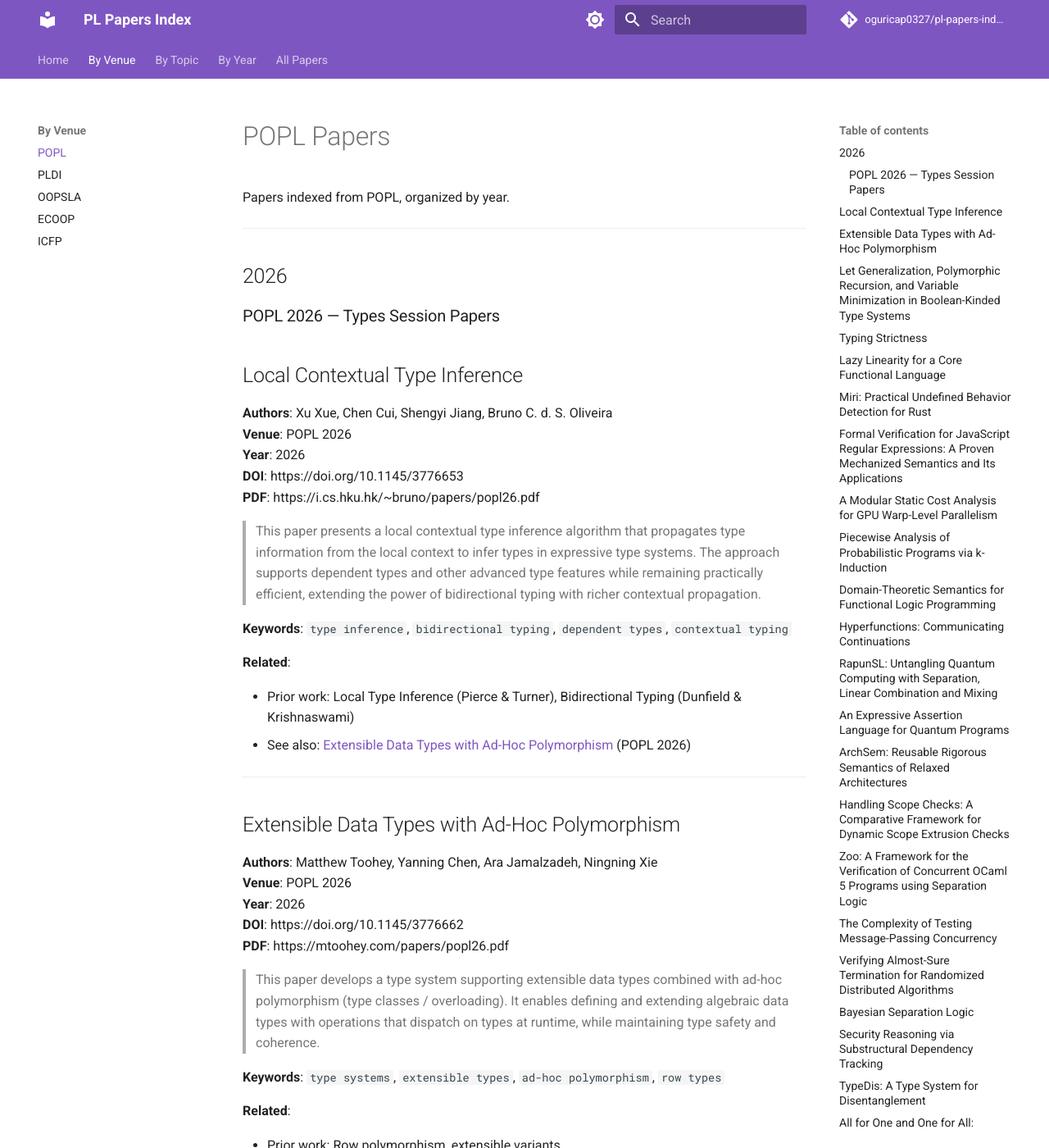
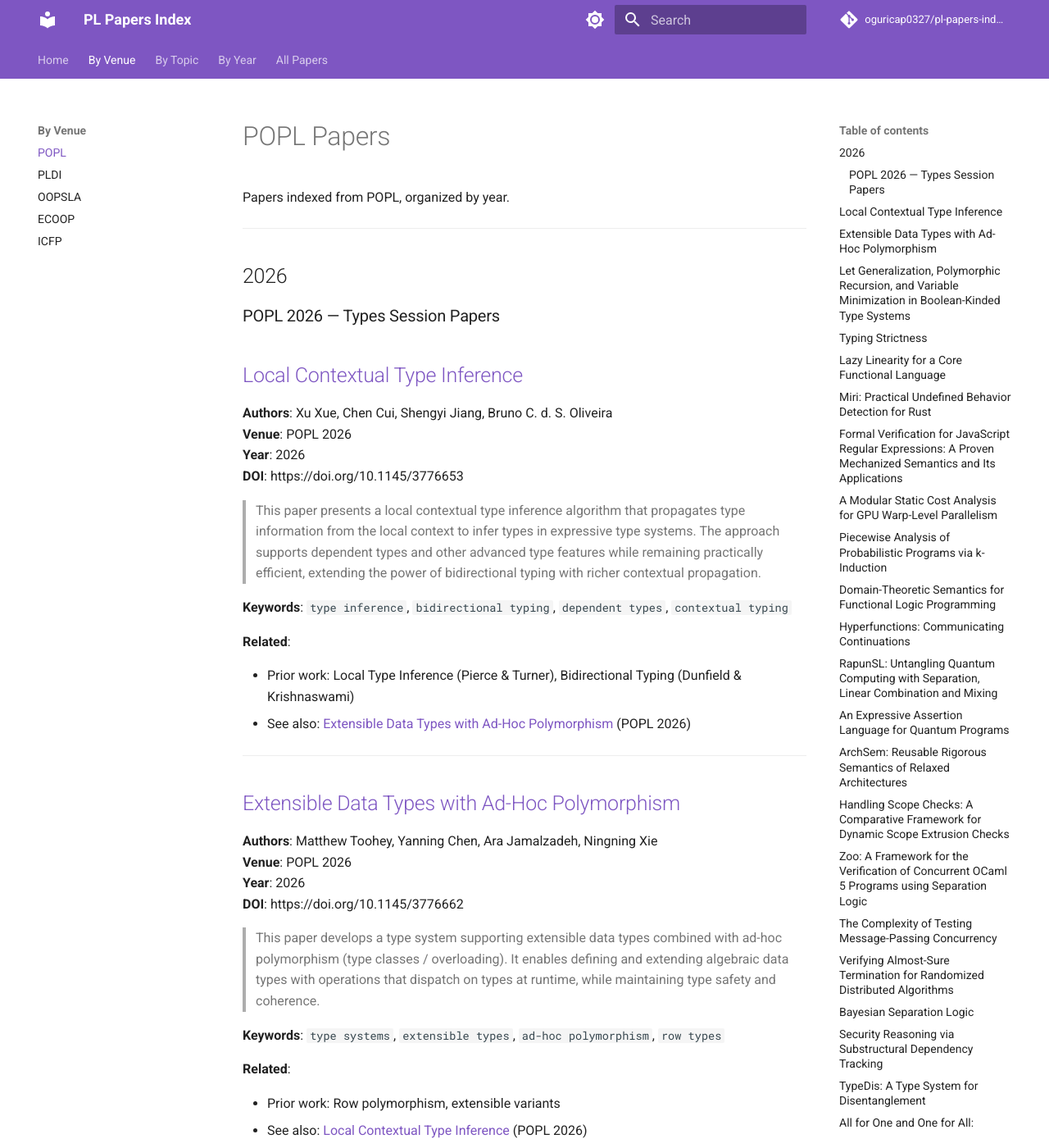
Before and after one commit to oguricap0327/pl-papers-index, an MkDocs documentation site: the page built from docs/venues/popl.md, in a window 1280 px wide and 1400 px high. Shown: the whole window at 82% size. Built offline with MkDocs 1.6.1 and Material for MkDocs 9.7.7, drawn with Linux system fonts in a browser that asks for light colours; comment, search, counter and statistics services are not loaded; some of the changed text lies outside the part shown.

Commit message:
Make paper titles clickable PDF links
Per Ziyang's feedback: the main goal is to let users click directly
to access the paper. Each paper title heading (## Title) is now a
direct hyperlink to the PDF when available.

- Removed redundant **PDF**: lines (URL now in the title link)
- Papers without PDF remain as plain headings
- Applied to all venues (POPL, ICFP, PLDI, ECOOP, OOPSLA) and topic files

```diff
--- a/docs/venues/popl.md
+++ b/docs/venues/popl.md
@@ -8,13 +8,12 @@ Papers indexed from POPL, organized by year.
 
 ### POPL 2026 — Types Session Papers
 
-## Local Contextual Type Inference
+## [Local Contextual Type Inference](https://i.cs.hku.hk/~bruno/papers/popl26.pdf)
 
 **Authors**: Xu Xue, Chen Cui, Shengyi Jiang, Bruno C. d. S. Oliveira
 **Venue**: POPL 2026
 **Year**: 2026
 **DOI**: https://doi.org/10.1145/3776653
-**PDF**: https://i.cs.hku.hk/~bruno/papers/popl26.pdf
 
 > This paper presents a local contextual type inference algorithm that propagates type information from the local context to infer types in expressive type systems. The approach supports dependent types and other advanced type features while remaining practically efficient, extending the power of bidirectional typing with richer contextual propagation.
 
@@ -27,13 +26,12 @@ Papers indexed from POPL, organized by year.
 
 ---
 
-## Extensible Data Types with Ad-Hoc Polymorphism
+## [Extensible Data Types with Ad-Hoc Polymorphism](https://mtoohey.com/papers/popl26.pdf)
 
 **Authors**: Matthew Toohey, Yanning Chen, Ara Jamalzadeh, Ningning Xie
 **Venue**: POPL 2026
 **Year**: 2026
 **DOI**: https://doi.org/10.1145/3776662
-**PDF**: https://mtoohey.com/papers/popl26.pdf
 
 > This paper develops a type system supporting extensible data types combined with ad-hoc polymorphism (type classes / overloading). It enables defining and extending algebraic data types with operations that dispatch on types at runtime, while maintaining type safety and coherence.
 
@@ -82,13 +80,12 @@ Papers indexed from POPL, organized by year.
 
 ---
 
-## Lazy Linearity for a Core Functional Language
+## [Lazy Linearity for a Core Functional Language](https://arxiv.org/pdf/2511.10361)
 
 **Authors**: Rodrigo Mesquita, Bernardo Toninho
 **Venue**: POPL 2026
 **Year**: 2026
 **DOI**: https://doi.org/10.1145/3776711
-**PDF**: https://arxiv.org/pdf/2511.10361
 
 > This paper develops a linear type system for a lazy core functional language, reconciling linear types with lazy evaluation. The key contribution is a novel treatment of thunks and sharing that is compatible with linearity constraints, enabling safe resource-bounded programming under lazy semantics.
 
@@ -101,13 +98,12 @@ Papers indexed from POPL, organized by year.
 
 ---
 
-## Miri: Practical Undefined Behavior Detection for Rust
+## [Miri: Practical Undefined Behavior Detection for Rust](https://research.ralfj.de/papers/2026-popl-miri.pdf)
 
 **Authors**: Ralf Jung, Benjamin Kimock, Christian Poveda, Eduardo Sánchez Muñoz, Oli Scherer, Qian (Andy) Wang
 **Venue**: POPL 2026
 **Year**: 2026
 **DOI**: https://doi.org/10.1145/3776690
-**PDF**: https://research.ralfj.de/papers/2026-popl-miri.pdf
 
 > Miri is an interpreter for Rust's MIR (Mid-level Intermediate Representation) that detects undefined behavior at runtime. This paper formalizes the operational semantics used by Miri and demonstrates how it catches violations of Rust's memory model, including data races and misuse of raw pointers.
 
@@ -119,13 +115,12 @@ Papers indexed from POPL, organized by year.
 
 ---
 
-## Formal Verification for JavaScript Regular Expressions: A Proven Mechanized Semantics and Its Applications
+## [Formal Verification for JavaScript Regular Expressions: A Proven Mechanized Semantics and Its Applications](https://arxiv.org/pdf/2507.13091)
 
 **Authors**: Aurèle Barrière, Victor Deng, Clément Pit-Claudel
 **Venue**: POPL 2026
 **Year**: 2026
 **DOI**: https://doi.org/10.1145/3776710
-**PDF**: https://arxiv.org/pdf/2507.13091
 **Award**: Distinguished Paper
 
 > This paper presents a fully mechanized (Coq-verified) semantics for JavaScript regular expressions, covering all features of the ECMAScript specification including lookahead and backreferences. The formalization enables formal proofs about regex program properties and has been used to verify JavaScript engine implementations.
@@ -155,13 +150,12 @@ Papers indexed from POPL, organized by year.
 
 ---
 
-## Piecewise Analysis of Probabilistic Programs via k-Induction
+## [Piecewise Analysis of Probabilistic Programs via k-Induction](https://arxiv.org/pdf/2403.17567)
 
 **Authors**: Tengshun Yang, Shenghua Feng, Hongfei Fu, Naijun Zhan, Jingyu Ke, Shiyang Wu
 **Venue**: POPL 2026
 **Year**: 2026
 **DOI**: https://doi.org/10.1145/3776709
-**PDF**: https://arxiv.org/pdf/2403.17567
 
 > This paper develops a piecewise analysis technique for probabilistic programs based on k-induction. By splitting a program's state space into regions and applying k-inductive reasoning within each region, the method can automatically prove quantitative properties (such as expected runtime and termination probability) of programs that resist monolithic inductive approaches.
 
@@ -190,13 +184,12 @@ Papers indexed from POPL, organized by year.
 
 ---
 
-## Hyperfunctions: Communicating Continuations
+## [Hyperfunctions: Communicating Continuations](https://doisinkidney.com/pdfs/hyperfunctions.pdf)
 
 **Authors**: Donnacha Oisín Kidney, Nicolas Wu
 **Venue**: POPL 2026
 **Year**: 2026
 **DOI**: https://doi.org/10.1145/3776649
-**PDF**: https://doisinkidney.com/pdfs/hyperfunctions.pdf
 
 > This paper investigates hyperfunctions — higher-order functions that communicate through continuations — as a programming abstraction. The authors develop a type theory for hyperfunctions, relating them to corecursive definitions and giving semantics via final coalgebras. The work uncovers connections between continuation-passing style, stream programming, and interaction nets.
 
@@ -208,13 +201,12 @@ Papers indexed from POPL, organized by year.
 
 ---
 
-## RapunSL: Untangling Quantum Computing with Separation, Linear Combination and Mixing
+## [RapunSL: Untangling Quantum Computing with Separation, Linear Combination and Mixing](https://arxiv.org/abs/2511.23472)
 
 **Authors**: Yusuke Matsushita, Kengo Hirata, Ryo Wakizaka, Emanuele D'Osualdo
 **Venue**: POPL 2026
 **Year**: 2026
 **DOI**: https://doi.org/10.1145/3776648
-**PDF**: https://arxiv.org/abs/2511.23472
 
 > RapunSL is a quantum separation logic that handles three fundamental quantum program constructs: state separation, linear combination (superposition), and mixing (probabilistic choice). The logic enables compositional reasoning about quantum programs including those with entanglement across separated memory regions, offering a unified framework for proving correctness of quantum algorithms.
 
@@ -293,13 +285,12 @@ Papers indexed from POPL, organized by year.
 
 ---
 
-## The Complexity of Testing Message-Passing Concurrency
+## [The Complexity of Testing Message-Passing Concurrency](https://arxiv.org/abs/2505.05162)
 
 **Authors**: Zheng Shi, Lasse Møldrup, Umang Mathur, Andreas Pavlogiannis
 **Venue**: POPL 2026
 **Year**: 2026
 **DOI**: https://doi.org/10.1145/3776643
-**PDF**: https://arxiv.org/abs/2505.05162
 
 > This paper establishes tight complexity bounds for testing properties of message-passing concurrent programs, studying the problem of deciding whether a concurrent execution is consistent with a given communication pattern. The results characterize tractable and intractable cases using automata-theoretic and combinatorial arguments.
 
@@ -326,13 +317,12 @@ Papers indexed from POPL, organized by year.
 
 ---
 
-## Bayesian Separation Logic
+## [Bayesian Separation Logic](https://www.arxiv.org/pdf/2507.15530)
 
 **Authors**: Shing Hin Ho, Nicolas Wu, Azalea Raad
 **Venue**: POPL 2026
 **Year**: 2026
 **DOI**: https://doi.org/10.1145/3776696
-**PDF**: https://www.arxiv.org/pdf/2507.15530
 
 > Bayesian Separation Logic (BaySL) extends separation logic with Bayesian probabilistic reasoning, enabling compositional proofs of probabilistic programs that combine heap mutation with uncertainty. The logic supports reasoning about posteriors and priors in probabilistic models implemented as imperative programs.
 
@@ -343,13 +333,12 @@ Papers indexed from POPL, organized by year.
 
 ---
 
-## Security Reasoning via Substructural Dependency Tracking
+## [Security Reasoning via Substructural Dependency Tracking](https://hgouni.com/files/popl26.pdf)
 
 **Authors**: Hemant Gouni, Frank Pfenning, Jonathan Aldrich
 **Venue**: POPL 2026
 **Year**: 2026
 **DOI**: https://doi.org/10.1145/3776669
-**PDF**: https://hgouni.com/files/popl26.pdf
 **Award**: Distinguished Paper
 
 > This paper presents a type-and-effect system for security reasoning based on substructural dependency tracking, enabling fine-grained information-flow analysis of programs with mutable state. The system tracks how sensitive data flows through a program using linear and affine types, preventing leaks through both explicit and implicit channels.
```
Also changed, not shown: docs/venues/icfp.md (+9 -18 lines).
